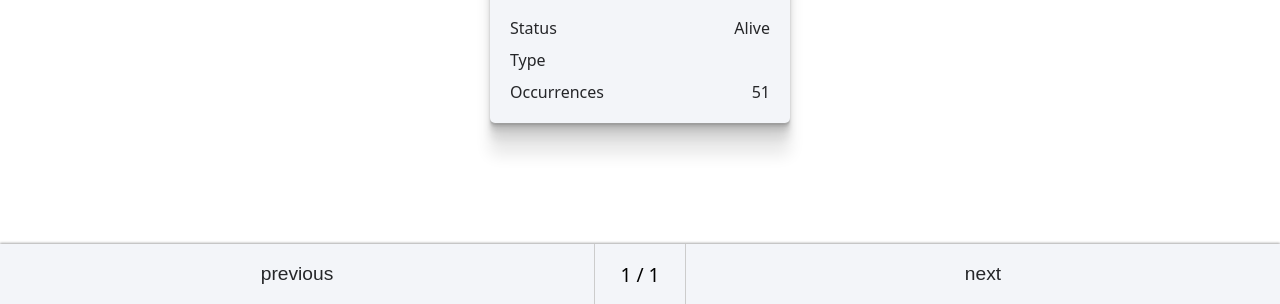
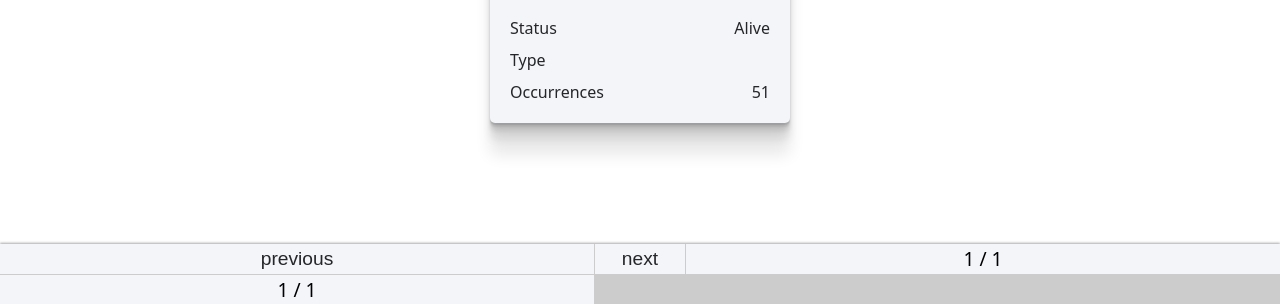
Before and after one commit to Leon910/recap-project-3, a website with bundled scripts: page index.html in a window 1280 px wide. Shown: the part 496-800 px from the top of the page. Built offline with nearby package versions, Linux system fonts and the light colour scheme; no server answers.

Commit message:
refacture js

```diff
--- a/components/NavButton/NavButton.js
+++ b/components/NavButton/NavButton.js
@@ -0,0 +1,9 @@
+export function NavButton(label, onClick) {
+  const navigationButtons = document.createElement("button");
+
+  navigationButtons.classList.add("button");
+  navigationButtons.dataset.js = "button";
+  navigationButtons.textContent = label;
+  navigationButtons.addEventListener("click", onClick);
+  return navigationButtons;
+}
--- a/components/NavPagination/NavPagination.js
+++ b/components/NavPagination/NavPagination.js
@@ -0,0 +1,7 @@
+export function NavPagination(page, maxPage) {
+  const navigationPagination = document.createElement("span");
+  navigationPagination.classList.add("navigation__pagination");
+  navigationPagination.dataset.js = "pagination";
+  navigationPagination.textContent = `${page} / ${maxPage}`;
+  return navigationPagination;
+}
--- a/index.html
+++ b/index.html
@@ -57,11 +57,11 @@
       </ul>
     </main>
     <nav class="navigation" data-js="navigation">
-      <button class="button button--prev" data-js="button-prev">
+      <!-- <button class="button button--prev" data-js="button-prev">
         previous
-      </button>
-      <span class="navigation__pagination" data-js="pagination">1 / 1</span>
-      <button class="button button--next" data-js="button-next">next</button>
+      </button> -->
+      <!-- <span class="navigation__pagination" data-js="pagination">1 / 1</span> -->
+      <!-- <button class="button button--next" data-js="button-next">next</button> -->
     </nav>
   </body>
 </html>
--- a/index.js
+++ b/index.js
@@ -1,4 +1,6 @@
 import { CharacterCard } from "./components/CharacterCard/CharacterCard.js";
+import { NavButton } from "./components/NavButton/NavButton.js";
+import { NavPagination } from "./components/NavPagination/NavPagination.js";
 
 const cardContainer = document.querySelector('[data-js="card-container"]');
 const searchBarContainer = document.querySelector(
@@ -6,8 +8,8 @@ const searchBarContainer = document.querySelector(
 );
 const searchBar = document.querySelector('[data-js="search-bar"]');
 const navigation = document.querySelector('[data-js="navigation"]');
-const prevButton = document.querySelector('[data-js="button-prev"]');
-const nextButton = document.querySelector('[data-js="button-next"]');
+// const prevButton = document.querySelector('[data-js="button-prev"]');
+// const nextButton = document.querySelector('[data-js="button-next"]');
 const pagination = document.querySelector('[data-js="pagination"]');
 const searchInput = document.querySelector('[data-js="search-bar__input"]');
 
@@ -28,6 +30,7 @@ async function fetchCharacters() {
     maxPage = data.info.pages;
     console.log(maxPage);
     cardContainer.innerHTML = "";
+
     data.results.forEach((character) => {
       const cardElement = CharacterCard(character);
       cardContainer.append(cardElement);
@@ -35,27 +38,38 @@ async function fetchCharacters() {
   } catch (error) {
     console.error("Could not fetch data", error);
   }
-  updatePagination();
+
+  const test = NavPagination(page, maxPage);
+  navigation.append(test);
 }
 fetchCharacters();
 
-prevButton.addEventListener("click", () => {
+const previousClick = () => {
   if (page > 1) {
     page--;
     fetchCharacters();
   }
-});
+};
 
-nextButton.addEventListener("click", () => {
+const nextClick = () => {
   if (page < maxPage) {
     page++;
     fetchCharacters();
   }
-});
+};
 
-function updatePagination() {
-  pagination.textContent = `${page} / ${maxPage}`;
-}
+console.log(previousClick());
+
+const previousButton = NavButton("previous", previousClick);
+const nextButton = NavButton("next", nextClick);
+
+navigation.append(previousButton, nextButton);
+
+fetchCharacters();
+
+// function updatePagination() {
+//   pagination.textContent = `${page} / ${maxPage}`;
+// }
 
 searchBar.addEventListener("submit", (event) => {
   event.preventDefault();
```
